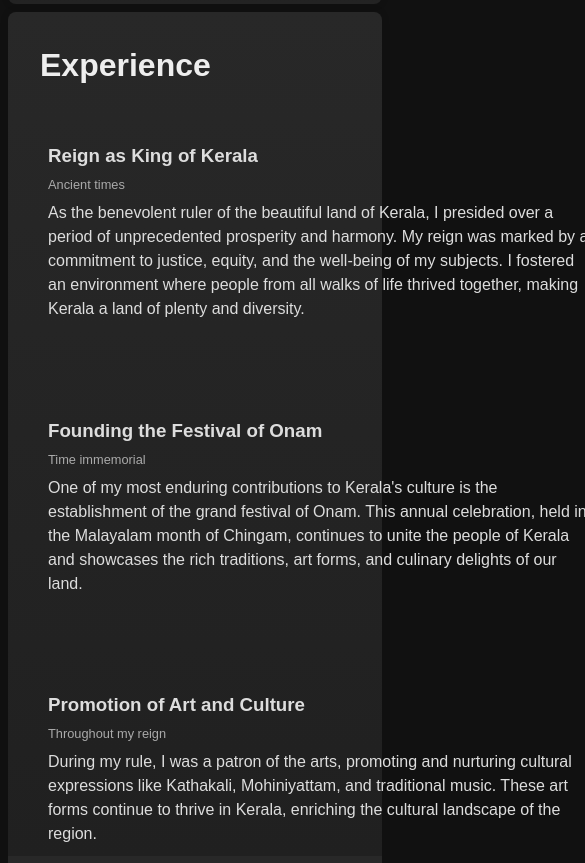
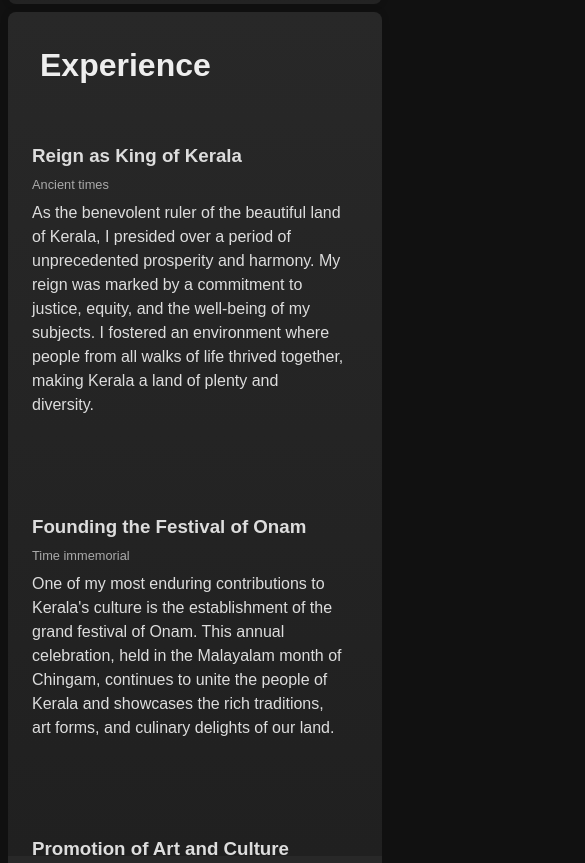
Before and after one commit to arjunindia/maveli-folio, an Astro site: page / in a window 390 px wide. Shown: the part 2380-3243 px from the top of the page, 585 px wide, since content can reach past the window. Built offline with nearby package versions, Linux system fonts and the light colour scheme; Astro itself is replaced by a stand-in of ours.

Commit message:
cards responsive fix

```diff
--- a/src/components/Card.astro
+++ b/src/components/Card.astro
@@ -22,6 +22,7 @@ const { title, date, body } = Astro.props;
     background-color: #ffffff00;
     transition: all 0.2s ease-in-out;
     transform: translateX(-0.5rem);
+    width: fit-content;
   }
   div:hover {
     box-shadow: 0 0 0.5rem rgba(0, 0, 0, 0.726);
@@ -32,6 +33,9 @@ const { title, date, body } = Astro.props;
 
   h3 {
     margin-bottom: 0.5rem;
+    word-break: break-word;
+    word-wrap: break-word;
+    hyphens: auto;
   }
 
   time {
@@ -47,4 +51,18 @@ const { title, date, body } = Astro.props;
     line-height: 1.5;
     max-width: 50rem;
   }
+  @media (max-width: 768px) {
+    p {
+      max-width: 80vw;
+      width: 100%;
+    }
+    div {
+      transform: translateX(-1.5rem);
+      overflow: hidden;
+    }
+    div:hover {
+      box-shadow: none;
+      transform: translateX(-1rem);
+    }
+  }
 </style>
```
